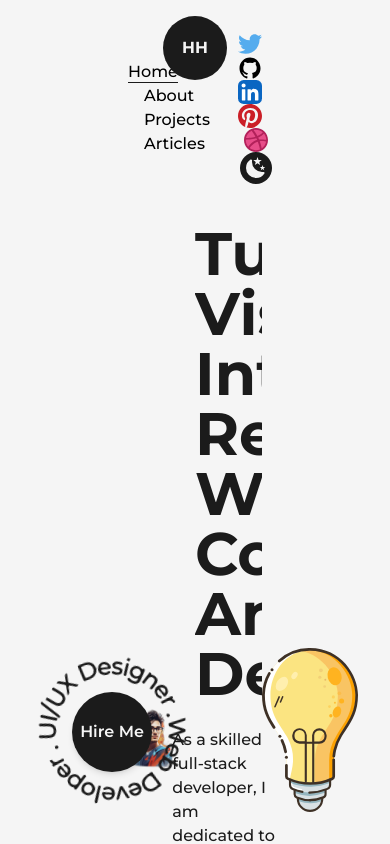
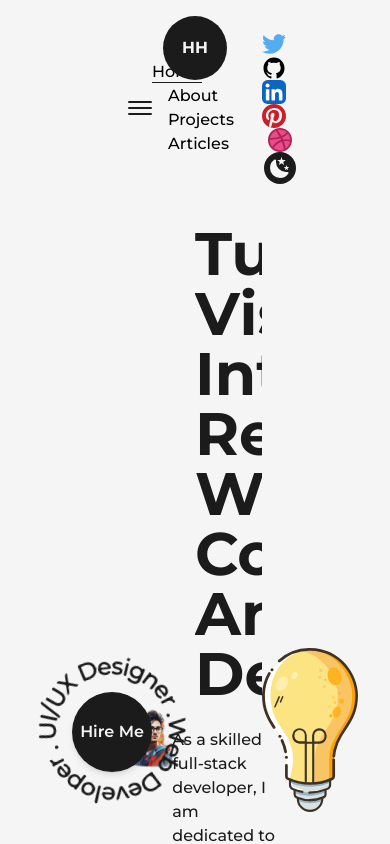
Before and after one commit to Chipsii/portfolio, a Next.js app: page / in a window 390 px wide. Shown: the top 844 px of the page. Built offline with nearby package versions, Linux system fonts and the light colour scheme.

Commit message:
addeed page select button when in mobile width

```diff
--- a/src/components/NavBar.js
+++ b/src/components/NavBar.js
@@ -1,6 +1,6 @@
 import Link from "next/link";
 import { useRouter } from "next/router";
-import React from "react";
+import React, { useState } from "react";
 import Logo from "./Logo";
 import {
   TwitterIcon,
@@ -37,9 +37,21 @@ const CoustomLink = ({ href, title, className = "" }) => {
 
 const NavBar = () => {
   const [mode, setMode] = useThemeSwitcher();
+  const [isOpen, setIsOpen] = useState(false);
+
+  const handleClick = () => {
+    setIsOpen(!isOpen);
+  };
 
   return (
     <header className="w-full px-32 py-8 font-medium flex items-center justify-between dark:text-light">
+
+      <button className="flex flex-col justify-center items-center" onClick={handleClick}>
+        <span className={`bg-dark dark:bg-light transition-all duration-300 ease-out block h-0.5 w-6 rounded-sm ${isOpen ? 'rotate-45 translate-y-1' : '-translate-y-0.5'} `}></span>
+        <span className={`bg-dark dark:bg-light transition-all duration-300 ease-out block h-0.5 w-6 rounded-sm my-0.5 ${isOpen ? 'opacity-0' : 'opacity-100'} `}></span>
+        <span className={`bg-dark dark:bg-light transition-all duration-300 ease-out block h-0.5 w-6 rounded-sm ${isOpen ? '-rotate-45 -translate-y-1' : 'translate-y-0.5'} `}></span>
+      </button>
+
       <nav>
         <CoustomLink href="/" title="Home" className="mr-4" />
         <CoustomLink href="/about" title="About" className="mx-4" />
--- a/tailwind.config.js
+++ b/tailwind.config.js
@@ -1,6 +1,6 @@
 /** @type {import('tailwindcss').Config} */
 
-const { fontFamily } = require('tailwindcss/defaultTheme');
+const { fontFamily } = require("tailwindcss/defaultTheme");
 
 module.exports = {
   content: [
@@ -15,23 +15,43 @@ module.exports = {
   theme: {
     extend: {
       fontFamily: {
-        mont: ['var(--font-mont)', ...fontFamily.sans],
+        mont: ["var(--font-mont)", ...fontFamily.sans],
       },
-      colors:{
+      colors: {
         dark: "#1b1b1b",
         light: "#f5f5f5",
         primary: "#B63E96", // 240,86,199
         primaryDark: "#58E6D9", // 80,230,217
       },
       animation: {
-        'spin-slow': 'spin 8s linear infinite',
+        "spin-slow": "spin 8s linear infinite",
       },
       backgroundImage: {
-        circualrLight: "repeating-radial-gradient(rgba(0,0,0,0.4) 2px,#f5f5f5 5px,#f5f5f5 100px)",
-        circualrDark: "repeating-radial-gradient(rgba(255,255,255,0.5) 2px,#1b1b1b 8px,#1b1b1b 100px)"
+        circualrLight:
+          "repeating-radial-gradient(rgba(0,0,0,0.4) 2px,#f5f5f5 5px,#f5f5f5 100px)",
+        circualrDark:
+          "repeating-radial-gradient(rgba(255,255,255,0.5) 2px,#1b1b1b 8px,#1b1b1b 100px)",
+      },
+    },
+    screens: {
+      "2xl": { max: "1535px" },
+      // => @media (max-width: 1535px) { ... }
 
-      }
+      xl: { max: "1279px" },
+      // => @media (max-width: 1279px) { ... }
+
+      lg: { max: "1023px" },
+      // => @media (max-width: 1023px) { ... }
+
+      md: { max: "767px" },
+      // => @media (max-width: 767px) { ... }
+
+      sm: { max: "639px" },
+      // => @media (max-width: 639px) { ... }
+
+      xs: { max: "479px" },
+      // => @media (max-width: 479px) { ... }
     },
   },
   plugins: [],
-}
+};
```
